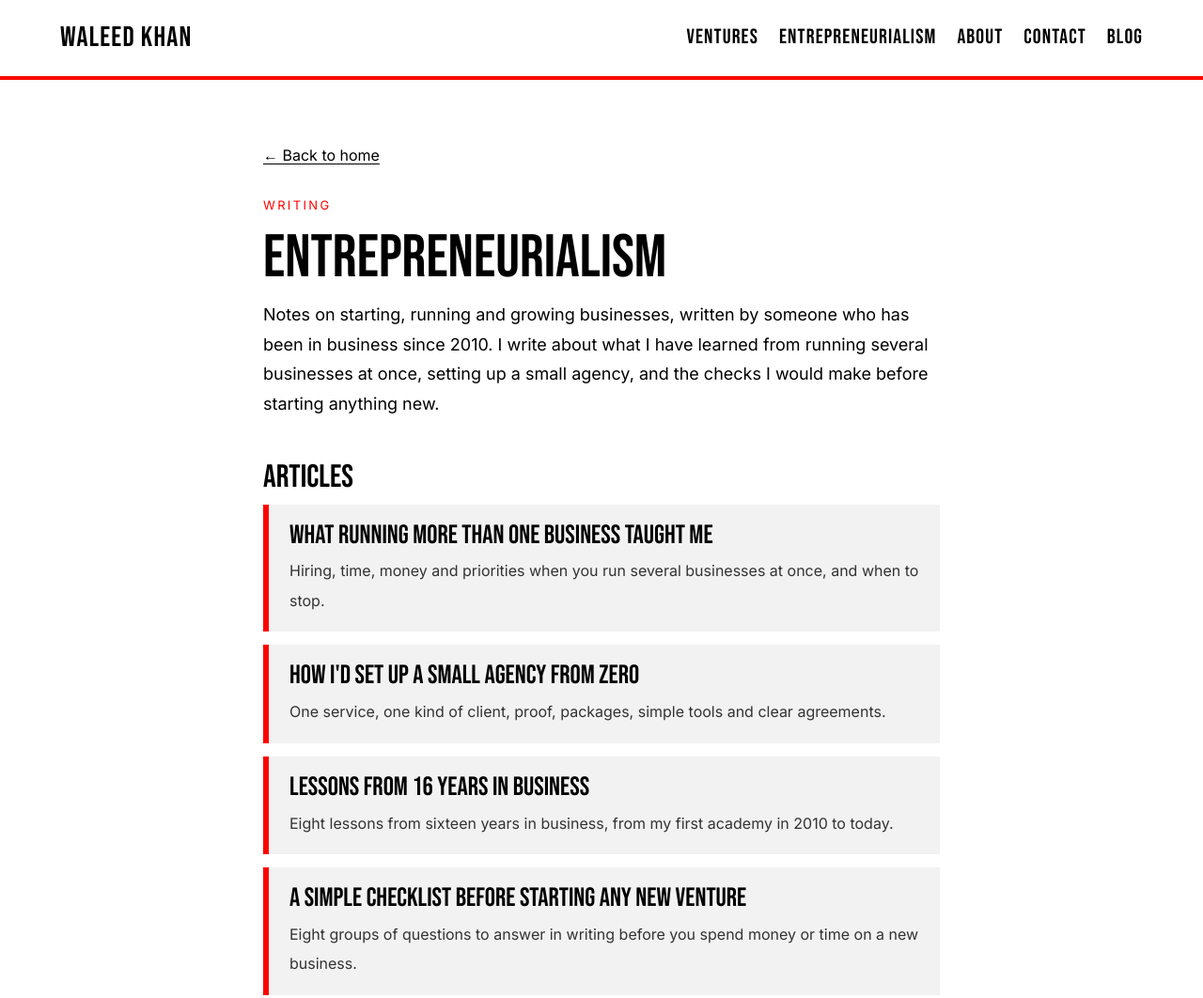
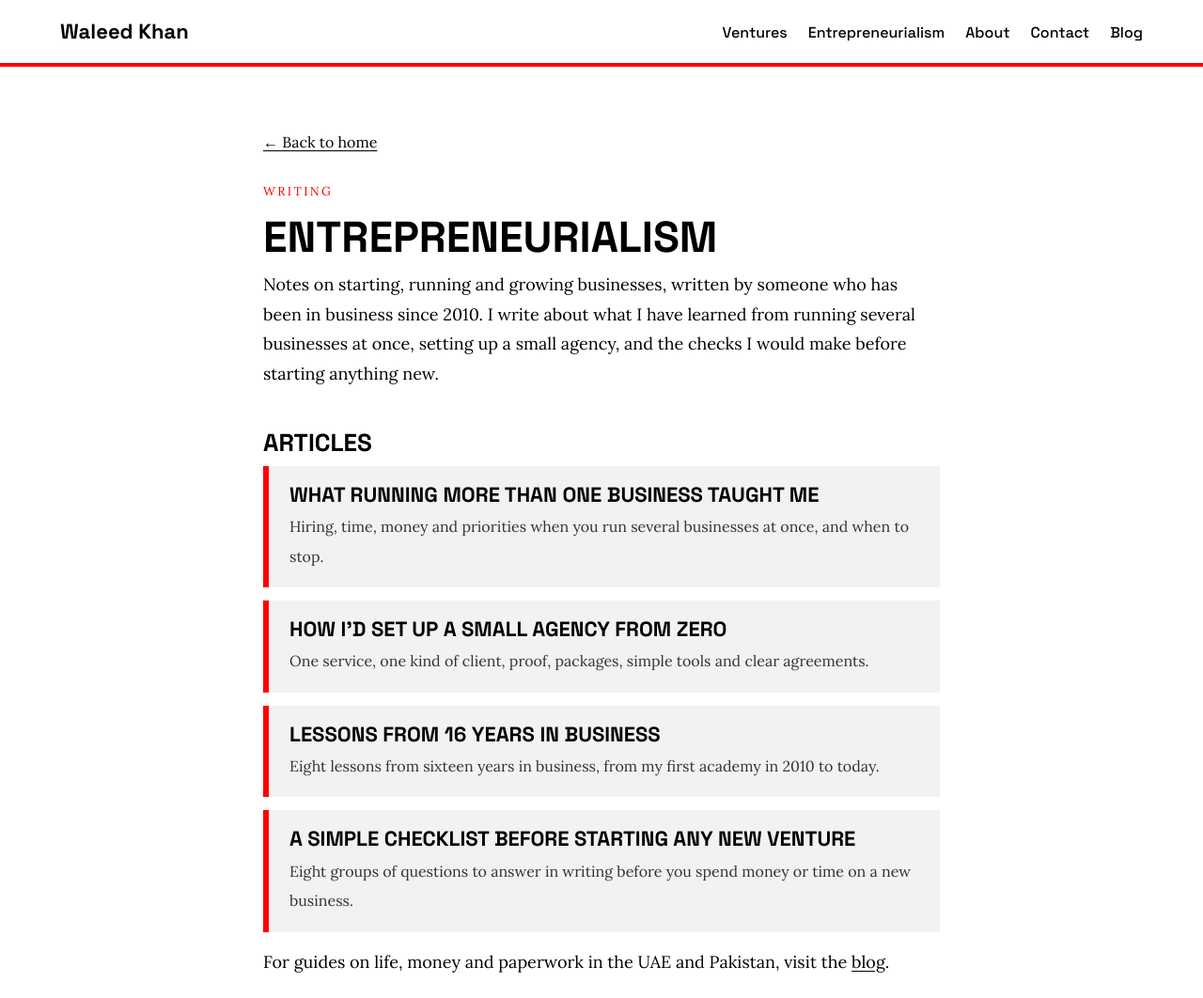
Before and after one commit to madebywaleed/vvaleedkhan-website, a plain HTML site: page public/entrepreneurialism.html in a window 1280 px wide. Shown: the top 1062 px of the page at 94% size. Drawn offline with Linux system fonts and the light colour scheme.

Commit message:
Switch fonts to Space Grotesk (headings) and Lora (body)
Co-Authored-By: Claude Sonnet 5.5 <noreply@anthropic.com>
Claude-Session: https://claude.ai/code/session_01Mp4WvB6a2TPs7PZzSEk8Jp

```diff
--- a/public/entrepreneurialism.html
+++ b/public/entrepreneurialism.html
@@ -16,10 +16,10 @@
 <meta name="description" content="Articles on starting, running and growing businesses, by serial entrepreneur Waleed Khan, in business since 2010.">
 <link rel="canonical" href="https://vvaleedkhan.com/entrepreneurialism.html">
 <style>
-  body { margin: 0; background: #FFFFFF; color: #000000; font-family: Inter, Arial, sans-serif; line-height: 1.75; font-size: 18px; }
+  body { margin: 0; background: #FFFFFF; color: #000000; font-family: 'Lora', Georgia, serif; line-height: 1.75; font-size: 18px; }
   main { max-width: 720px; margin: 0 auto; padding: 64px 24px 72px; }
-  h1 { font-family: 'Bebas Neue', Oswald, sans-serif; font-weight: 400; font-size: 64px; line-height: 1; margin: 0 0 12px; text-transform: uppercase; }
-  h2 { font-family: 'Bebas Neue', Oswald, sans-serif; font-weight: 400; font-size: 34px; line-height: 1.1; margin: 44px 0 10px; text-transform: uppercase; }
+  h1 { font-family: 'Space Grotesk', Arial, sans-serif; font-weight: 700; font-size: 46px; line-height: 1; margin: 0 0 12px; text-transform: uppercase; }
+  h2 { font-family: 'Space Grotesk', Arial, sans-serif; font-weight: 700; font-size: 26px; line-height: 1.1; margin: 44px 0 10px; text-transform: uppercase; }
   p, li { margin: 0 0 16px; }
   ul { padding-left: 22px; margin: 0 0 16px; }
   a { color: #000000; text-underline-offset: 3px; }
@@ -32,19 +32,19 @@
   .list li { margin: 0 0 14px; }
   .card { display: block; background: #F2F2F2; border-left: 6px solid #FF0000; padding: 18px 22px; text-decoration: none; color: #000; transition: background .2s; }
   .card:hover { background: #E6E6E6; }
-  .card strong { display: block; font-family: 'Bebas Neue', Oswald, sans-serif; font-weight: 400; font-size: 28px; line-height: 1.1; text-transform: uppercase; margin-bottom: 6px; }
+  .card strong { display: block; font-family: 'Space Grotesk', Arial, sans-serif; font-weight: 700; font-size: 22px; line-height: 1.1; text-transform: uppercase; margin-bottom: 6px; }
   .card span { font-size: 16px; color: #333; }
   footer { margin-top: 56px; font-size: 14px; color: #333333; }
 
   .topnav { position: sticky; top: 0; z-index: 40; background: #FFFFFF; color: #000000; border-bottom: 4px solid #FF0000; display: flex; flex-wrap: wrap; align-items: center; justify-content: space-between; gap: 12px 28px; padding: 14px 64px; }
-  .topnav .brand { font-family: 'Bebas Neue', Oswald, sans-serif; font-size: 30px; letter-spacing: .04em; color: #000000; text-decoration: none; }
+  .topnav .brand { font-family: 'Space Grotesk', Arial, sans-serif; font-size: 22px; font-weight: 700; letter-spacing: 0; color: #000000; text-decoration: none; }
   .topnav ul { list-style: none; display: flex; flex-wrap: wrap; gap: 6px 22px; margin: 0; padding: 0; }
   .topnav li { margin: 0; }
-  .topnav a { font-family: 'Bebas Neue', Oswald, sans-serif; font-size: 22px; letter-spacing: .05em; color: #000000; text-decoration: none; }
+  .topnav a { font-family: 'Space Grotesk', Arial, sans-serif; font-size: 16px; font-weight: 500; letter-spacing: 0; color: #000000; text-decoration: none; }
   .topnav a:hover { text-decoration: underline; text-underline-offset: 4px; }
   @media (max-width: 620px) { .topnav { padding: 12px 20px; } .topnav a { font-size: 19px; } h1 { font-size: 48px; } body { font-size: 17px; } }
 </style>
-<link href="https://fonts.googleapis.com/css2?family=Bebas+Neue&family=Inter:wght@400;500&display=swap" rel="stylesheet">
+<link href="https://fonts.googleapis.com/css2?family=Space+Grotesk:wght@500;700&family=Lora:wght@400;500;600&display=swap" rel="stylesheet">
 </head>
 <body>
 <header class="topnav">
```
Also changed, not shown: public/about.html (+6 -6 lines), public/entrepreneurialism/checklist-before-starting-a-new-venture.html (+7 -7 lines), public/entrepreneurialism/lessons-from-16-years-in-business.html (+7 -7 lines), public/entrepreneurialism/set-up-a-small-agency-from-zero.html (+7 -7 lines), public/entrepreneurialism/what-running-more-than-one-business-taught-me.html (+7 -7 lines), public/index.html (+8 -8 lines), public/privacy.html (+6 -6 lines).
